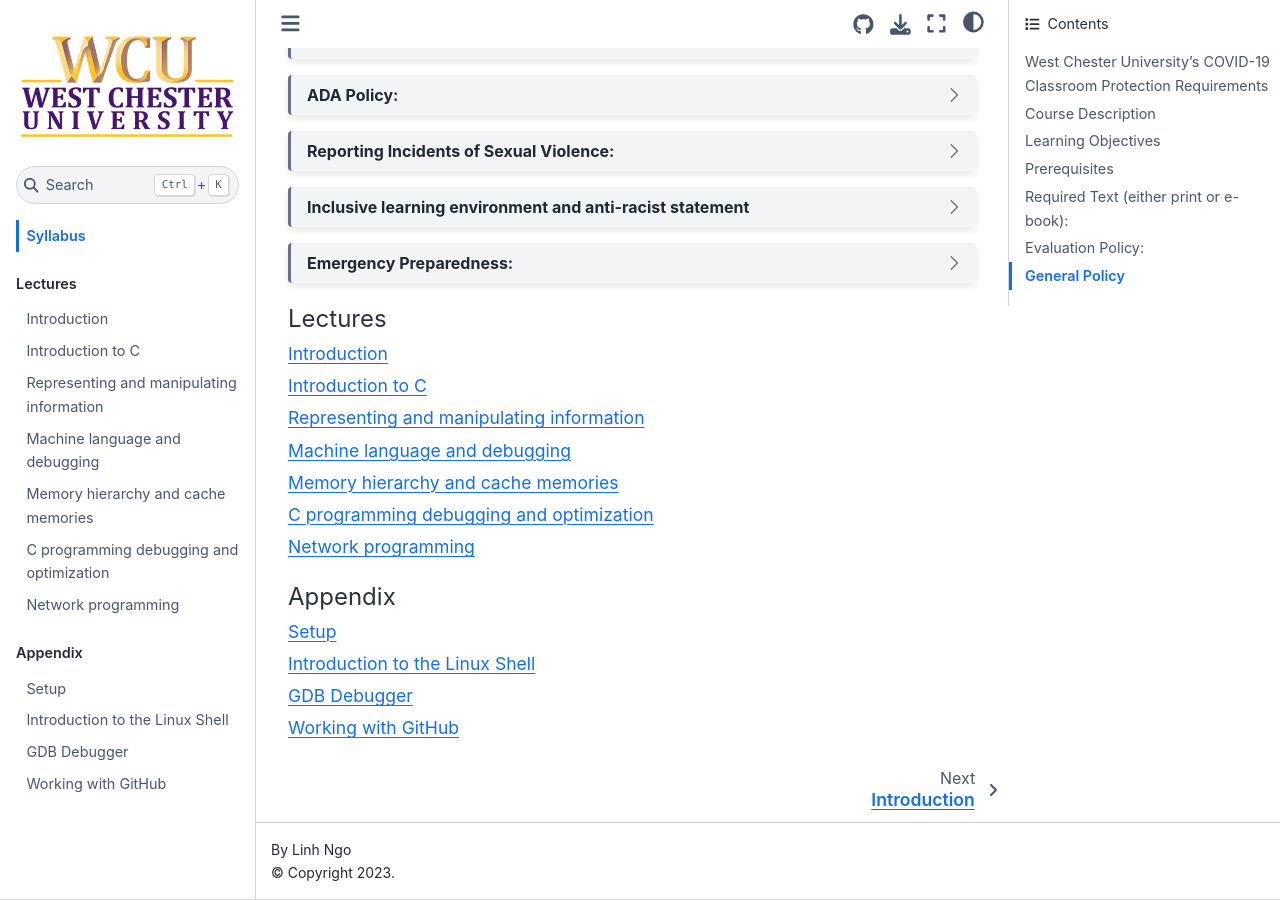
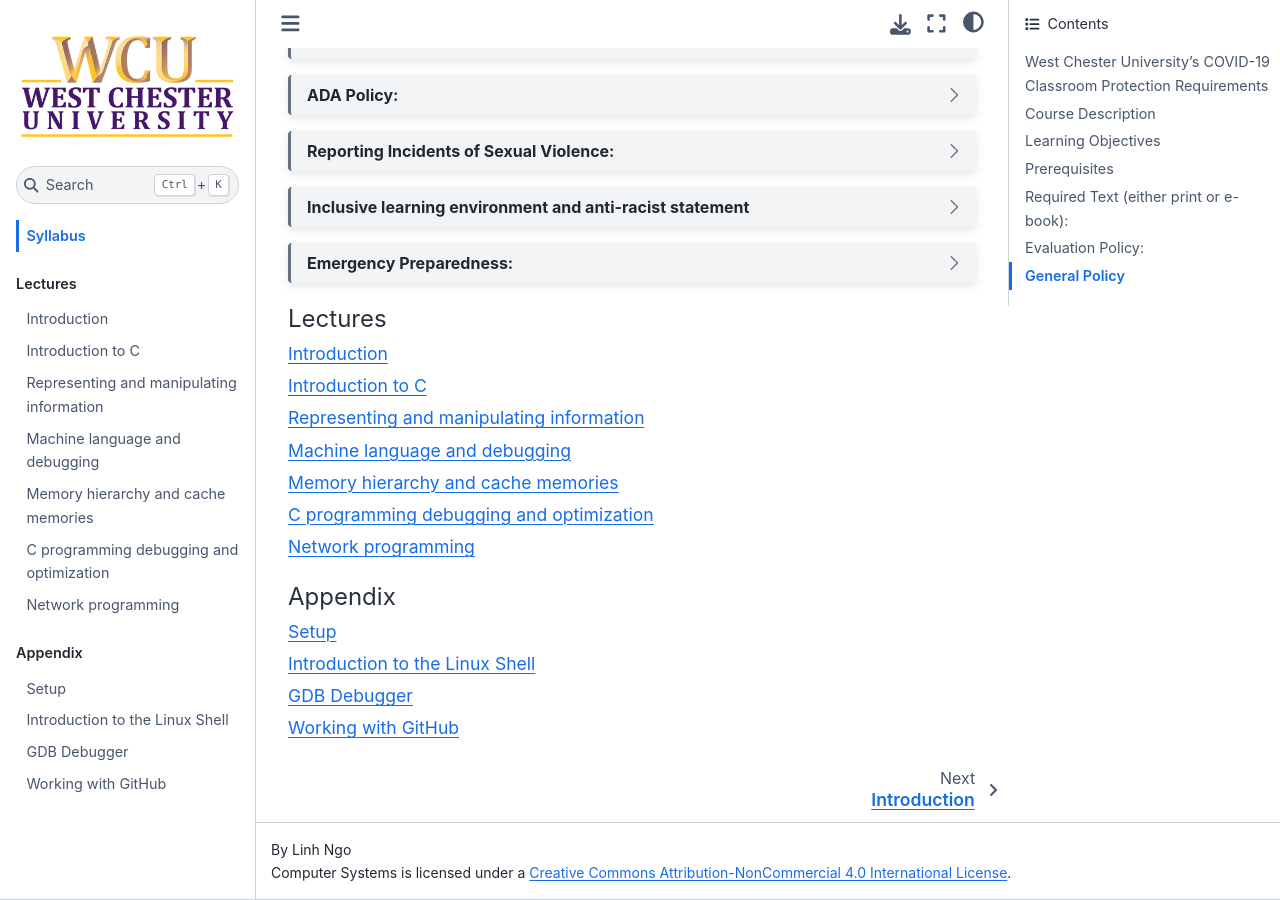
Before and after one commit to CSC231-WCU/csc231, a Jupyter Book: the page built from index.md, in a window 1280 px wide and 900 px high, scrolled down 3508 px. Built offline with Jupyter Book 1.0.4 settings and Sphinx 7.4.7 and the Sphinx Book theme 1.1.4, drawn with Linux system fonts in a browser that asks for light colours.

Commit message:
Update _config.yml

```diff
--- a/_config.yml
+++ b/_config.yml
@@ -25,8 +25,12 @@
   path_to_book: docs  # Optional path to your book, relative to the repository root
   branch: master  # Which branch of the repository should be used when creating links (optional)
 
-# Add GitHub buttons to your book
-# See https://jupyterbook.org/customize/config.html#add-a-link-to-your-repository
 html:
-  use_issues_button: true
-  use_repository_button: true
+  google_analytics_id: G-C91ED1K883
+  extra_footer:
+    <a rel="license" href="http://creativecommons.org/licenses/by-nc/4.0/"></a>
+    <span xmlns:dct="http://purl.org/dc/terms/" property="dct:title">Computer Systems</span> is licensed under a <a rel="license" href="http://creativecommons.org/licenses/by-nc/4.0/">Creative Commons Attribution-NonCommercial 4.0 International License</a>.
+
+sphinx:
+  config:
+    html_show_copyright: false
```
